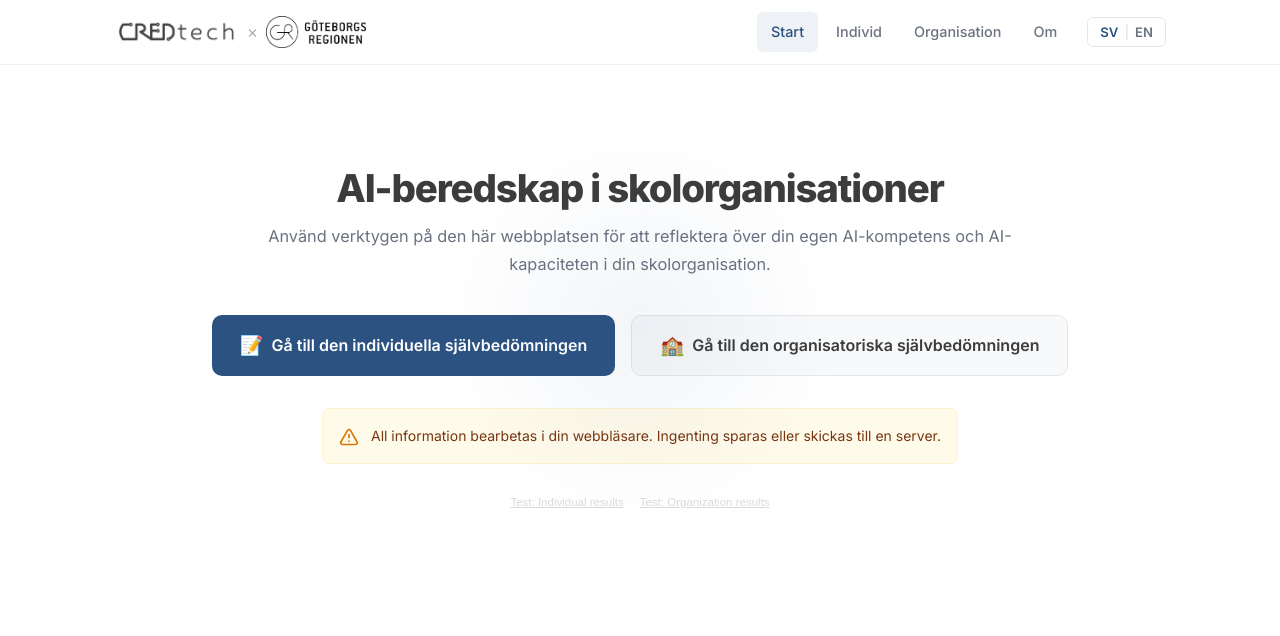
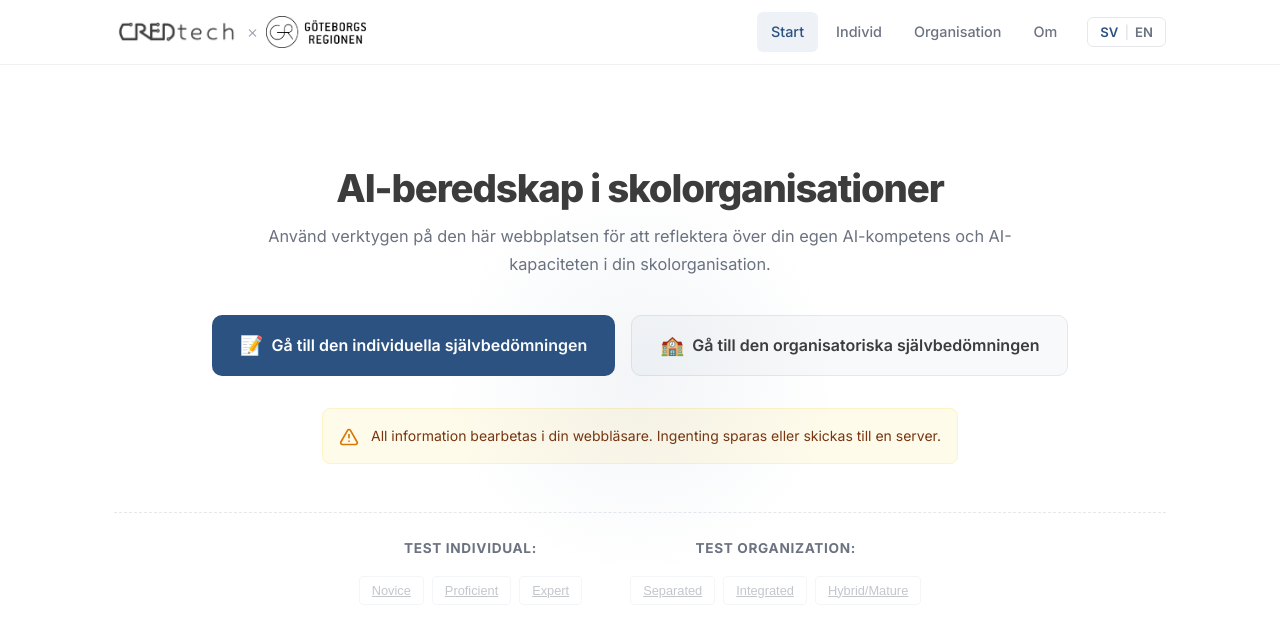
Before and after one commit to th0mashi11man/ai-readiness, a Next.js app: page / in a window 1280 px wide. Shown: the top 636 px of the page. Built offline with nearby package versions, Linux system fonts and the light colour scheme.

Commit message:
Add multi-profile test seeding and styles

```diff
--- a/app/globals.css
+++ b/app/globals.css
@@ -1277,3 +1277,40 @@ body {
     max-width: 400px !important;
   }
 }
+
+/* ── Test Links ─────────────────────────────────────────────────── */
+.test-links {
+  margin-top: 48px;
+  padding-top: 24px;
+  border-top: 1px dashed var(--color-border);
+  display: flex;
+  justify-content: center;
+  gap: 40px;
+  flex-wrap: wrap;
+}
+
+.test-section h4 {
+  font-size: 0.85rem;
+  color: var(--color-text-secondary);
+  text-transform: uppercase;
+  letter-spacing: 0.05em;
+  margin-bottom: 12px;
+}
+
+.test-links button {
+  background: none;
+  border: 1px solid var(--color-border);
+  padding: 6px 12px;
+  font-size: 0.8rem;
+  border-radius: 4px;
+  color: var(--color-text-secondary);
+  cursor: pointer;
+  margin: 4px;
+  transition: all 0.2s;
+}
+
+.test-links button:hover {
+  background: var(--color-bg-secondary);
+  color: var(--color-text-primary);
+  border-color: var(--color-text-secondary);
+}
--- a/app/page.js
+++ b/app/page.js
@@ -4,16 +4,42 @@ import { useRouter } from "next/navigation";
 import Link from "next/link";
 
 // Test data seeders — fill localStorage and navigate to results
-function seedIndividualAndGo(router) {
-  // Give a mix of correct and incorrect answers for a realistic spread
-  const answers = {
-    apply_ai_q1: 2, apply_ai_q2: 0, apply_ai_q3: 0,   // 2/3 correct
-    create_ai_q1: 1, create_ai_q2: 1, create_ai_q3: 2, // 2/3 correct
-    detect_ai_q1: 1, detect_ai_q2: 2, detect_ai_q3: 0, // 3/3 correct
-    ai_ethics_q1: 1, ai_ethics_q2: 0, ai_ethics_q3: 3,  // 2/3 correct
-    gen_ai_q1: 1, gen_ai_q2: 1, gen_ai_q3: 2,           // 2/3 correct
-    understand_ai_q1: 0, understand_ai_q2: 1, understand_ai_q3: 0, // 2/3 correct
-  };
+// Test data seeders — fill localStorage and navigate to results
+function seedIndividualAndGo(router, profile = "proficient") {
+  let answers = {};
+
+  if (profile === "novice") {
+    // Mostly incorrect (level 0 or wrong index)
+    answers = {
+      apply_ai_q1: 0, apply_ai_q2: 1, apply_ai_q3: 0,
+      create_ai_q1: 0, create_ai_q2: 0, create_ai_q3: 1,
+      detect_ai_q1: 0, detect_ai_q2: 0, detect_ai_q3: 1,
+      ai_ethics_q1: 0, ai_ethics_q2: 0, ai_ethics_q3: 0,
+      gen_ai_q1: 0, gen_ai_q2: 0, gen_ai_q3: 1,
+      understand_ai_q1: 1, understand_ai_q2: 0, understand_ai_q3: 0,
+    };
+  } else if (profile === "expert") {
+    // 100% correct
+    answers = {
+      apply_ai_q1: 2, apply_ai_q2: 0, apply_ai_q3: 1,
+      create_ai_q1: 1, create_ai_q2: 1, create_ai_q3: 0,
+      detect_ai_q1: 1, detect_ai_q2: 2, detect_ai_q3: 0,
+      ai_ethics_q1: 1, ai_ethics_q2: 1, ai_ethics_q3: 3,
+      gen_ai_q1: 1, gen_ai_q2: 1, gen_ai_q3: 0,
+      understand_ai_q1: 0, understand_ai_q2: 1, understand_ai_q3: 2,
+    };
+  } else {
+    // Proficient (mix)
+    answers = {
+      apply_ai_q1: 2, apply_ai_q2: 0, apply_ai_q3: 0,
+      create_ai_q1: 1, create_ai_q2: 1, create_ai_q3: 2,
+      detect_ai_q1: 1, detect_ai_q2: 2, detect_ai_q3: 0,
+      ai_ethics_q1: 1, ai_ethics_q2: 0, ai_ethics_q3: 3,
+      gen_ai_q1: 1, gen_ai_q2: 1, gen_ai_q3: 2,
+      understand_ai_q1: 0, understand_ai_q2: 1, understand_ai_q3: 0,
+    };
+  }
+
   const itemOrder = Object.keys(answers);
   localStorage.setItem("individual_state", JSON.stringify({
     answers, itemOrder, currentIndex: itemOrder.length - 1, completed: true,
@@ -21,16 +47,41 @@ function seedIndividualAndGo(router) {
   router.push("/individual?phase=results");
 }
 
-function seedOrgAndGo(router) {
-  // Realistic Likert spread — TA strong, hybrid-leaning
-  const answers = {
-    TA_SEP_01: 4, TA_SEP_02: 3, TA_INT_01: 4, TA_INT_02: 5, TA_HYB_01: 4, TA_HYB_02: 4,
-    PT_SEP_01: 2, PT_SEP_02: 3, PT_INT_01: 4, PT_INT_02: 3, PT_HYB_01: 3, PT_HYB_02: 4,
-    DDL_SEP_01: 3, DDL_SEP_02: 2, DDL_INT_01: 3, DDL_INT_02: 4, DDL_HYB_01: 3, DDL_HYB_02: 3,
-    SB_SEP_01: 2, SB_SEP_02: 2, SB_INT_01: 4, SB_INT_02: 5, SB_HYB_01: 4, SB_HYB_02: 3,
-    X_DIAG_SILO: 2, X_DIAG_FRAGMENT: 3,
-    X_GOV_DATA_READINESS: 3, X_GOV_BOUNDARY_ROLES: 2, X_GOV_IT_INTEGRATION: 2, X_GOV_PARTNERSHIPS: 4,
-  };
+function seedOrgAndGo(router, profile = "hybrid") {
+  let answers = {};
+
+  if (profile === "separated") {
+    // High SEP, Low INT/HYB
+    answers = {
+      TA_SEP_01: 5, TA_SEP_02: 5, TA_INT_01: 1, TA_INT_02: 1, TA_HYB_01: 2, TA_HYB_02: 1,
+      PT_SEP_01: 5, PT_SEP_02: 4, PT_INT_01: 2, PT_INT_02: 1, PT_HYB_01: 1, PT_HYB_02: 2,
+      DDL_SEP_01: 5, DDL_SEP_02: 5, DDL_INT_01: 1, DDL_INT_02: 2, DDL_HYB_01: 2, DDL_HYB_02: 1,
+      SB_SEP_01: 4, SB_SEP_02: 5, SB_INT_01: 1, SB_INT_02: 1, SB_HYB_01: 1, SB_HYB_02: 1,
+      X_DIAG_SILO: 5, X_DIAG_FRAGMENT: 1,
+      X_GOV_DATA_READINESS: 2, X_GOV_BOUNDARY_ROLES: 1, X_GOV_IT_INTEGRATION: 5, X_GOV_PARTNERSHIPS: 2,
+    };
+  } else if (profile === "integrated") {
+    // High INT, Low SEP/HYB
+    answers = {
+      TA_SEP_01: 1, TA_SEP_02: 2, TA_INT_01: 5, TA_INT_02: 5, TA_HYB_01: 2, TA_HYB_02: 1,
+      PT_SEP_01: 2, PT_SEP_02: 1, PT_INT_01: 5, PT_INT_02: 4, PT_HYB_01: 1, PT_HYB_02: 2,
+      DDL_SEP_01: 1, DDL_SEP_02: 2, DDL_INT_01: 5, DDL_INT_02: 5, DDL_HYB_01: 2, DDL_HYB_02: 1,
+      SB_SEP_01: 2, SB_SEP_02: 1, SB_INT_01: 5, SB_INT_02: 4, SB_HYB_01: 1, SB_HYB_02: 2,
+      X_DIAG_SILO: 1, X_DIAG_FRAGMENT: 5,
+      X_GOV_DATA_READINESS: 4, X_GOV_BOUNDARY_ROLES: 2, X_GOV_IT_INTEGRATION: 2, X_GOV_PARTNERSHIPS: 5,
+    };
+  } else {
+    // Hybrid / Realistic
+    answers = {
+      TA_SEP_01: 4, TA_SEP_02: 3, TA_INT_01: 4, TA_INT_02: 5, TA_HYB_01: 5, TA_HYB_02: 5,
+      PT_SEP_01: 3, PT_SEP_02: 3, PT_INT_01: 4, PT_INT_02: 4, PT_HYB_01: 4, PT_HYB_02: 5,
+      DDL_SEP_01: 3, DDL_SEP_02: 3, DDL_INT_01: 4, DDL_INT_02: 4, DDL_HYB_01: 5, DDL_HYB_02: 4,
+      SB_SEP_01: 2, SB_SEP_02: 3, SB_INT_01: 4, SB_INT_02: 5, SB_HYB_01: 5, SB_HYB_02: 5,
+      X_DIAG_SILO: 2, X_DIAG_FRAGMENT: 2,
+      X_GOV_DATA_READINESS: 4, X_GOV_BOUNDARY_ROLES: 4, X_GOV_IT_INTEGRATION: 4, X_GOV_PARTNERSHIPS: 5,
+    };
+  }
+
   const itemOrder = Object.keys(answers);
   localStorage.setItem("organization_state", JSON.stringify({
     answers, itemOrder, currentIndex: itemOrder.length - 1, completed: true,
@@ -70,8 +121,18 @@ export default function HomePage() {
             </p>
           </div>
           <div className="test-links">
-            <button onClick={() => seedIndividualAndGo(router)}>Test: Individual results</button>
-            <button onClick={() => seedOrgAndGo(router)}>Test: Organization results</button>
+            <div className="test-section">
+              <h4>Test Individual:</h4>
+              <button onClick={() => seedIndividualAndGo(router, "novice")}>Novice</button>
+              <button onClick={() => seedIndividualAndGo(router, "proficient")}>Proficient</button>
+              <button onClick={() => seedIndividualAndGo(router, "expert")}>Expert</button>
+            </div>
+            <div className="test-section">
+              <h4>Test Organization:</h4>
+              <button onClick={() => seedOrgAndGo(router, "separated")}>Separated</button>
+              <button onClick={() => seedOrgAndGo(router, "integrated")}>Integrated</button>
+              <button onClick={() => seedOrgAndGo(router, "hybrid")}>Hybrid/Mature</button>
+            </div>
           </div>
         </div>
       </div>
```
